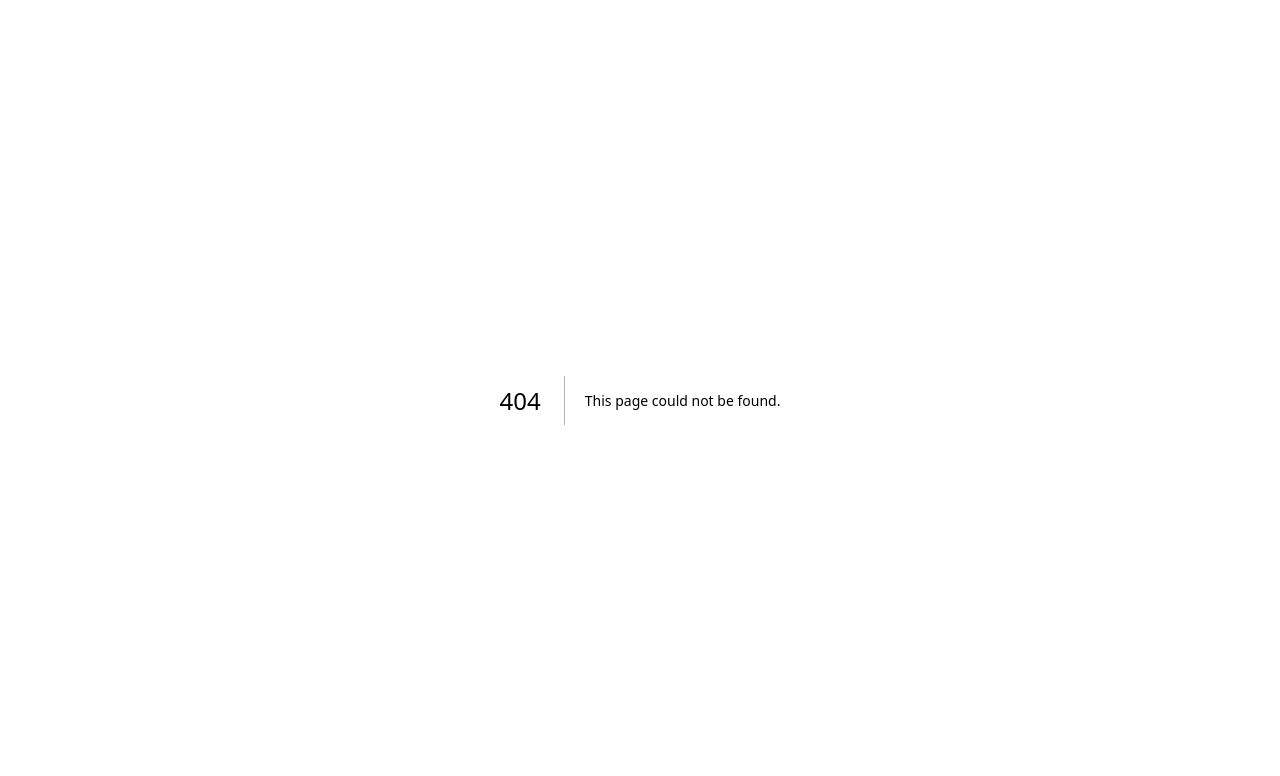
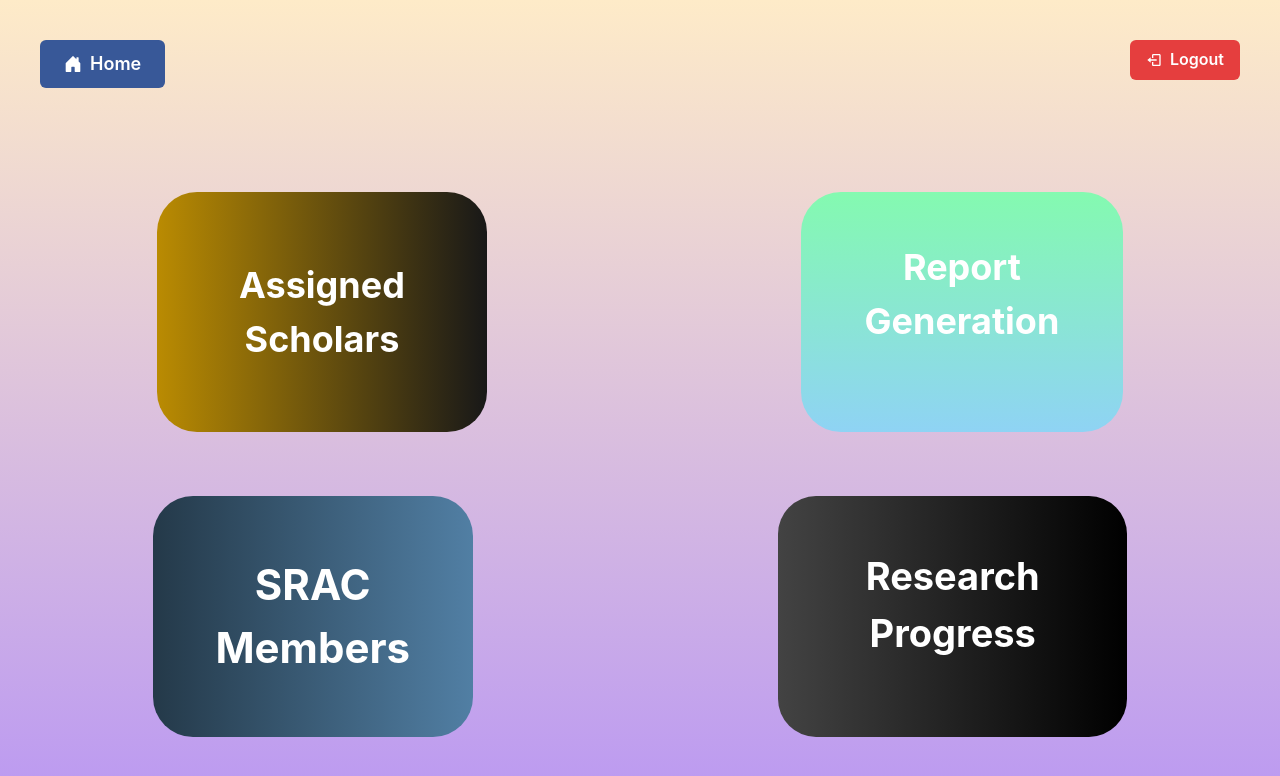
Before and after one commit to UmmarHamid/iust-scholars-portal, a Next.js app: page /supervisor in a window 1280 px wide. Before the commit this address had no page. Shown: the top 776 px of the page. Built offline with nearby package versions, Linux system fonts and the light colour scheme.

Commit message:
'update file name index.tsx ,add gradient box to the entire page'

```diff
--- a/pages/supervisor/supervisor.tsx
+++ b/pages/supervisor/index.tsx
@@ -9,10 +9,12 @@ const StyledDiv = styled.div`
   display: flex;
   align-content: center;
   justify-content: space-around;
+  margin-bottom: 5%;
 `;
 const StyledButton = styled.div`
   display: flex;
   justify-content: space-between;
+  margin-bottom: 5%;
 `;
 
 export const supervisor = () => {
@@ -20,16 +22,13 @@ export const supervisor = () => {
     <>
       <title>Supervisor</title>
       <Box
-        w='65%'
-        h='900px'
+        w='100%'
+        h='850px'
         bgGradient={[
           'linear(to-tr, teal.300, yellow.400)',
           'linear(to-t, blue.200, teal.500)',
           'linear(to-b, orange.100, purple.300)',
         ]}
-        borderRadius={20}
-        marginTop='2%'
-        marginLeft='20%'
       >
         <StyledButton>
           <Link href={'/'}>
@@ -55,7 +54,6 @@ export const supervisor = () => {
               h='100%'
               bgGradient={['linear-gradient(90deg,#ba8b02,#181818  )']}
               borderRadius={40}
-              marginTop='10%'
               fontSize={36}
               padding='20%'
               textAlign='center'
@@ -71,7 +69,6 @@ export const supervisor = () => {
               h='100%'
               bgGradient={['linear-gradient(#84fab0,#8fd3f4  )']}
               borderRadius={40}
-              marginTop='10%'
               fontSize={36}
               padding='15%'
               textAlign='center'
@@ -82,6 +79,7 @@ export const supervisor = () => {
             </Box>
           </Link>
         </StyledDiv>
+
         <StyledDiv>
           <Link href={'/login'}>
             <Box
@@ -89,9 +87,8 @@ export const supervisor = () => {
               h='100%'
               bgGradient={['linear-gradient(to right, #243949 , #517fa4 )']}
               borderRadius={40}
-              marginTop='30%'
               fontSize={42}
-              padding='15%'
+              padding='18%'
               textAlign='center'
               color='#fff'
               fontWeight={700}
@@ -104,10 +101,9 @@ export const supervisor = () => {
               w='100%'
               h='100%'
               bgGradient={['linear-gradient(to right, #434343 , black   )']}
-              borderRadius={40}
-              marginTop='30%'
+              borderRadius={38}
               fontSize={38}
-              padding='10%'
+              padding='15%'
               textAlign='center'
               color='#fff'
               fontWeight={700}
```
